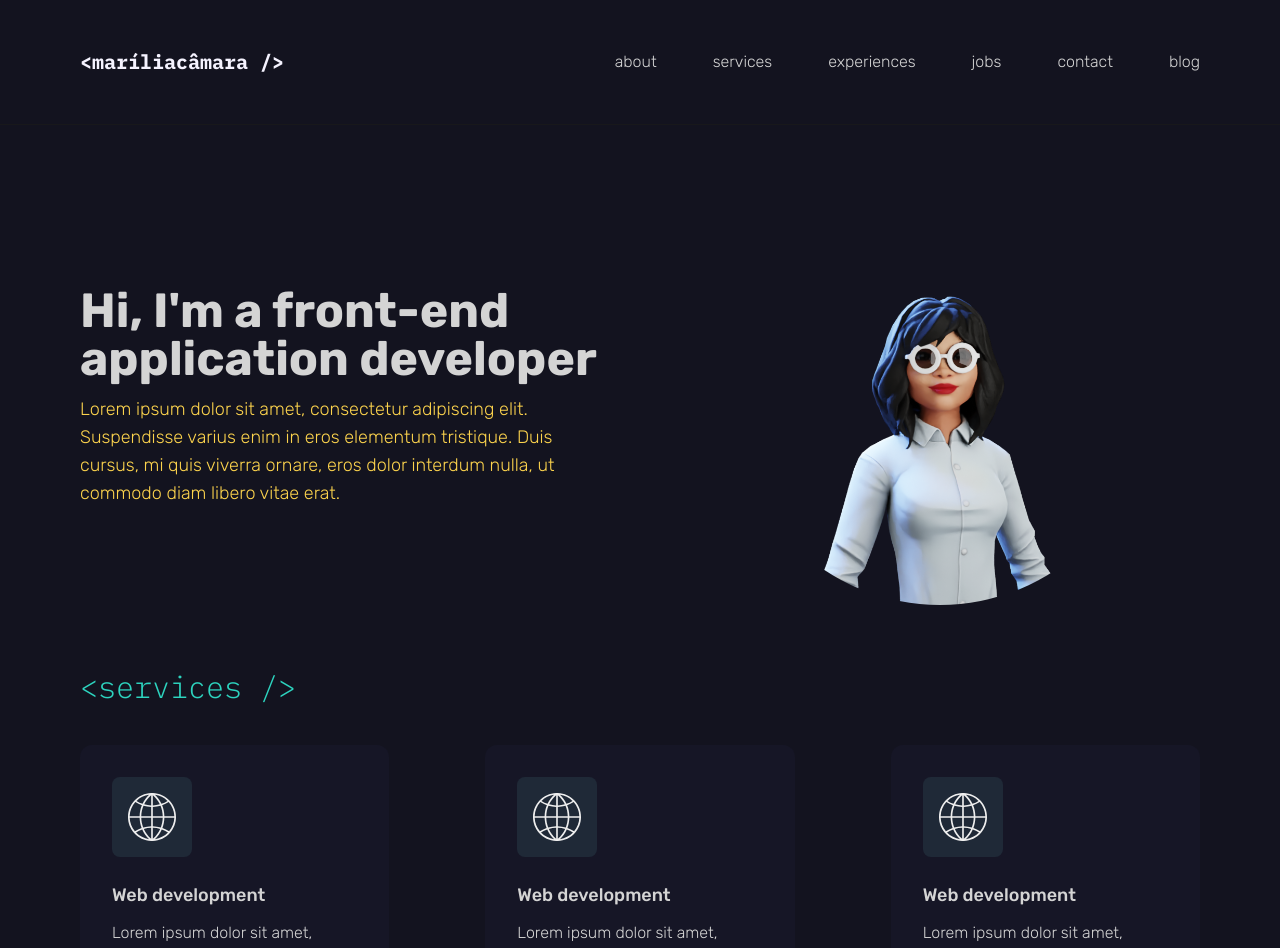
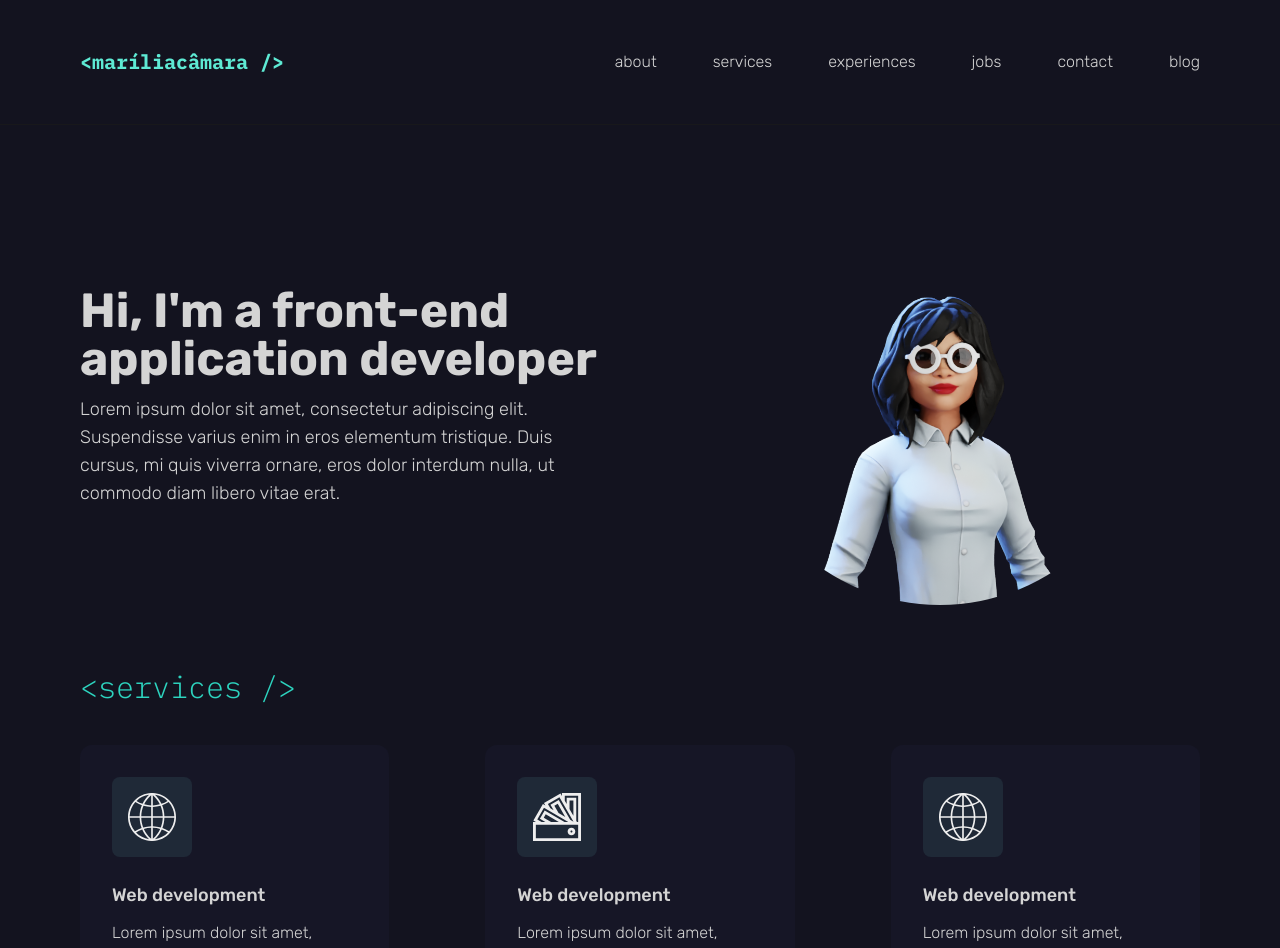
Before and after one commit to mariliacamara/marilia.dev.br, a Vue app: page / in a window 1280 px wide. Shown: the top 948 px of the page. Built offline with nearby package versions, Linux system fonts and the light colour scheme.

Commit message:
New fixes

```diff
--- a/src/assets/tailwind.css
+++ b/src/assets/tailwind.css
@@ -10,4 +10,12 @@
     border: 0;
     @apply scroll-smooth text-neutral-300 bg-dark font-light;
   }
+
+  img {
+    -webkit-user-drag: none;
+    -khtml-user-drag: none;
+    -moz-user-drag: none;
+    -o-user-drag: none;
+    user-drag: none;
+  }
 }
--- a/src/components/Header.vue
+++ b/src/components/Header.vue
@@ -85,7 +85,7 @@ export default Vue.extend({
 }
 
 .logo span {
-  @apply text-xl font-bold font-plex lowercase text-violet-50;
+  @apply text-xl font-bold font-plex lowercase text-teal-300;
 }
 
 .menu ul {
--- a/src/components/HomePage/MyExperiences.vue
+++ b/src/components/HomePage/MyExperiences.vue
@@ -2,7 +2,7 @@
   <li>
     <span>
       <svg
-        class="w-3 h-3 text-blue-600 dark:text-teal-400"
+        class="w-3 h-3 text-blue-600 dark:text-teal-300"
         fill="currentColor"
         viewBox="0 0 20 20"
         xmlns="http://www.w3.org/2000/svg"
--- a/src/components/HomePage/PresentationSection.vue
+++ b/src/components/HomePage/PresentationSection.vue
@@ -32,11 +32,11 @@ export default Vue.extend({
 }
 
 .presentation-text h2 {
-  @apply text-4xl lg:text-5xl  font-bold;
+  @apply text-4xl lg:text-5xl font-bold;
 }
 
 .presentation-text p {
-  @apply mt-3 text-amber-300 text-base lg:text-lg;
+  @apply mt-3 text-base lg:text-lg;
 }
 
 .presentation-image {
--- a/src/components/HomePage/ServicesSection.vue
+++ b/src/components/HomePage/ServicesSection.vue
@@ -9,7 +9,7 @@
         purus risus. Ut rutrum sollicitudin purus in accumsan.
       </div>
       <div class="service-item">
-        <img src="../../assets/icons/internet.svg" alt="" />
+        <img src="../../assets/icons/art.svg" alt="" />
         <h3>Web development</h3>
         Lorem ipsum dolor sit amet, consectetur adipiscing elit. Quisque eu
         purus risus. Ut rutrum sollicitudin purus in accumsan.
```
Also changed, not shown: src/assets/icons/art.svg (added).
